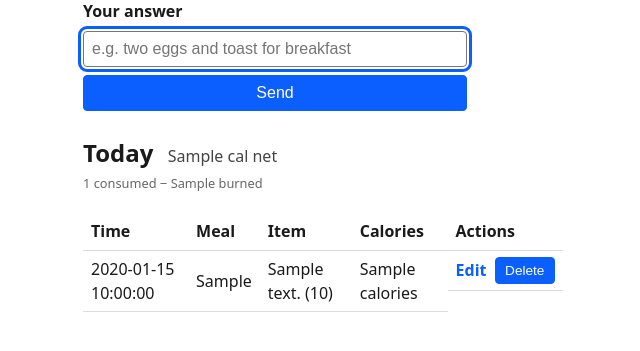
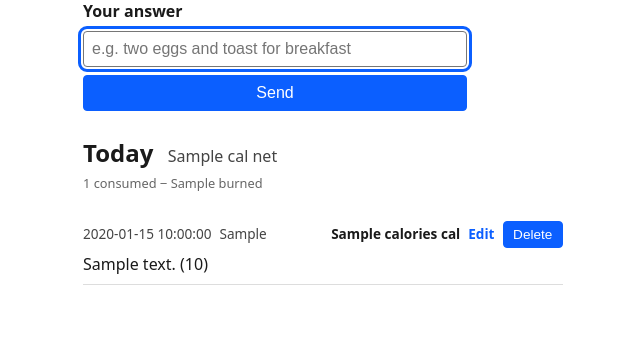
Before and after one commit to benroot/food-tracker, a Flask app: template templates/food.html in a window 1280 px wide. Shown: the part 282-633 px from the top of the page, without its empty margins (317-957 px from the left). Run offline with Flask 3, Linux system fonts and the light colour scheme; the template is opened without the code that fills it: most values are stand-ins (such as "Sample title", 1, 10 or a date in 2020).

Commit message:
now uses UL instead of TABLE for display of log entries.

```diff
--- a/static/style.css
+++ b/static/style.css
@@ -135,17 +135,35 @@ nav a:focus-visible {
   margin-top: 0.15rem;
 }
 
-table {
-  width: 100%;
-  border-collapse: collapse;
-  margin-top: 1rem;
+.log-list {
+  list-style: none;
+  padding: 0;
+  margin: 1rem 0 0;
 }
 
-th,
-td {
-  text-align: left;
-  padding: 0.4rem 0.5rem;
+.log-entry {
+  padding: 0.5rem 0;
   border-bottom: 1px solid #ddd;
+}
+
+.log-entry-meta {
+  display: flex;
+  flex-wrap: wrap;
+  align-items: center;
+  gap: 0.5rem;
+  font-size: 0.85rem;
+  color: #444;
+}
+
+.log-entry-value {
+  margin-left: auto;
+  font-weight: 600;
+  color: var(--text);
+}
+
+.log-entry-description {
+  margin-top: 0.25rem;
+  color: var(--text);
 }
 
 .row-actions {
--- a/templates/food.html
+++ b/templates/food.html
@@ -97,36 +97,27 @@
       {% endif %}
     </h2>
     {% if entries %}
-      <table>
-        <thead>
-          <tr>
-            <th scope="col">Time</th>
-            <th scope="col">Meal</th>
-            <th scope="col">Item</th>
-            <th scope="col">Calories</th>
-            <th scope="col">Actions</th>
-          </tr>
-        </thead>
-        <tbody>
-          {% for entry in entries %}
-            <tr>
-              <td>{{ entry["entry_time"] }}</td>
-              <td>{{ entry["meal_type"] }}</td>
-              <td>
-                {{ entry["description"] }}
-                {% if entry["quantity"] %}({{ entry["quantity"] }}){% endif %}
-              </td>
-              <td>{{ entry["calories"] }}</td>
-              <td class="row-actions">
+      <ul class="log-list">
+        {% for entry in entries %}
+          <li class="log-entry">
+            <div class="log-entry-meta">
+              <span>{{ entry["entry_time"] }}</span>
+              <span>{{ entry["meal_type"] }}</span>
+              <span class="log-entry-value">{{ entry["calories"] }} cal</span>
+              <span class="row-actions">
                 <a href="{{ url_for('food_entry_edit_form', item_id=entry['item_id']) }}" aria-label="Edit {{ entry['description'] }}">Edit</a>
                 <form method="post" action="{{ url_for('food_entry_delete', item_id=entry['item_id']) }}" onsubmit="return confirm('Delete this entry?');">
                   <button type="submit" aria-label="Delete {{ entry['description'] }}">Delete</button>
                 </form>
-              </td>
-            </tr>
-          {% endfor %}
-        </tbody>
-      </table>
+              </span>
+            </div>
+            <div class="log-entry-description">
+              {{ entry["description"] }}
+              {% if entry["quantity"] %}({{ entry["quantity"] }}){% endif %}
+            </div>
+          </li>
+        {% endfor %}
+      </ul>
     {% else %}
       <p>No food logged yet today.</p>
     {% endif %}
```
Also changed, not shown: templates/exercise.html (+13 -21 lines), templates/index.html (+10 -16 lines), tests/test_app.py (+1 -1 lines).
